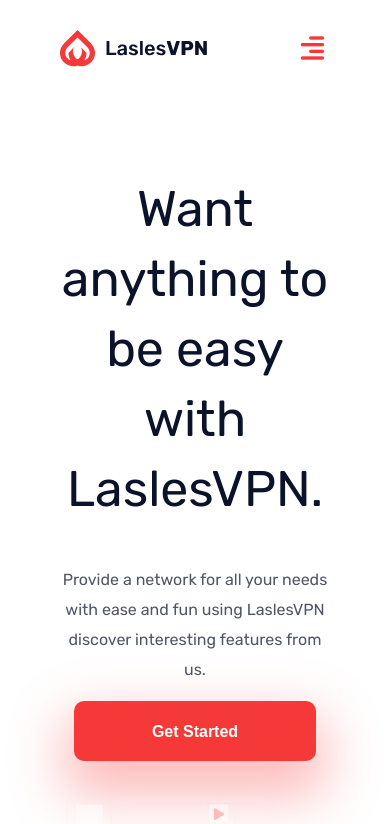
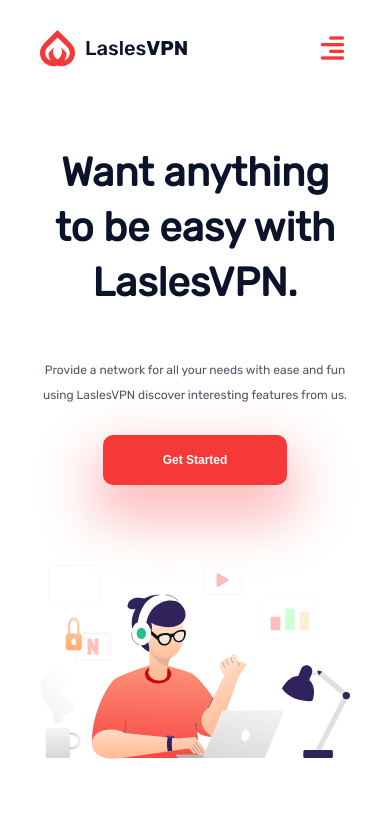
Before and after one commit to pradeepsh2203/Monk-Commerce, a React (Create React App) app: page / in a window 390 px wide. Shown: the top 824 px of the page. Built offline with nearby package versions, Linux system fonts and the light colour scheme.

Commit message:
Made Home Section Responsive

```diff
--- a/src/components/Home/Style.ts
+++ b/src/components/Home/Style.ts
@@ -2,7 +2,7 @@
 
 export const HomeContainer = styled.div`
     padding: 20px 0;
-    @media (min-width: 800px){
+    @media (min-width: 1000px){
         display:grid;
         grid-template-columns:calc( 50% - 25px ) calc( 50% - 25px );
         grid-column-gap:50px;
@@ -15,7 +15,7 @@
     width: 100%;
     height:100%;
     object-fit:cover;
-    @media (max-width:800px){
+    @media (max-width:1000px){
         /* height:unset; */
         width: calc(100vw - 2* var(--padding-sides));
     }
@@ -23,22 +23,35 @@
 
 export const Content = styled.div`
     padding: 40px 0;
-    @media (max-width:800px){
+    @media (max-width:1000px){
         text-align:center;
+        padding:20px 0;
+        margin-bottom: 60px;
     }
 `;
 
 export const Heading = styled.h2`
     font-size:50px;
-    font-weight:500;
+    font-weight:600;
     line-height:70px;
     color: ${p => p.theme.primary};
+
+    @media (max-width:500px){
+        font-size:40px;
+        line-height:55px;
+    }
 `
 export const Text = styled.p`
     font-size:16px;
     font-weight:400;
     line-height:30px;
     color: ${p => p.theme.secondary};
+
+    @media (max-width:500px){
+        padding:15px 0;
+        font-size:12px;
+        line-height:25px;
+    }
 `
 export const Button = styled.button`
     background-color:${p => p.theme.focus};
@@ -51,4 +64,10 @@
     border-radius:10px;
     cursor:pointer;
     box-shadow:0px 25px 54px 10px #f5383859;
+
+    @media (max-width:500px){
+        font-size: 12px;
+        line-height:20px;
+        padding:15px 60px;
+    }
 `
--- a/src/index.css
+++ b/src/index.css
@@ -7,12 +7,12 @@
 }
 @media all and (max-width: 1000px) {
 	:root {
-		--padding-sides: 70px;
+		--padding-sides: 60px;
 	}
 }
 @media all and (max-width: 500px) {
 	:root {
-		--padding-sides: 60px;
+		--padding-sides: 40px;
 	}
 }
 body {
```
